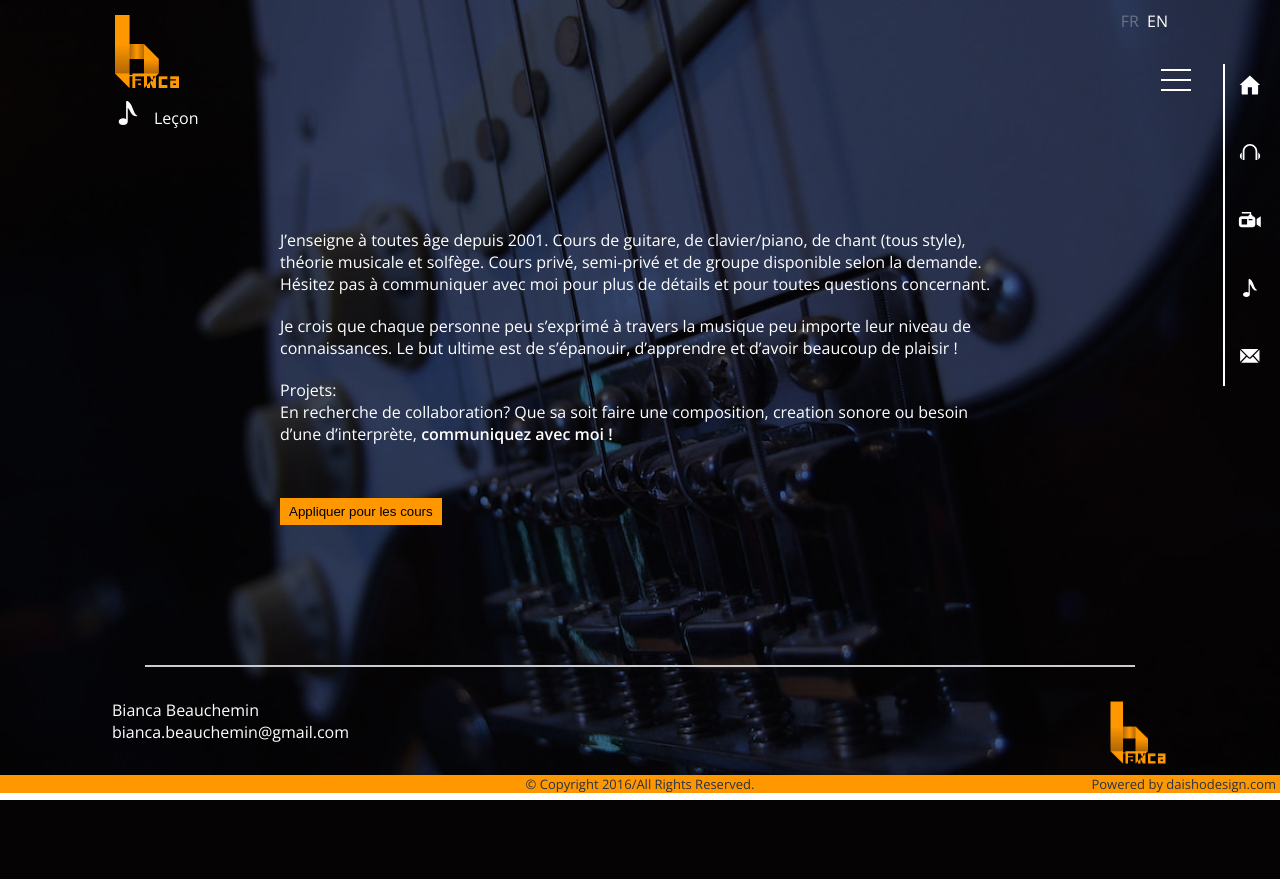
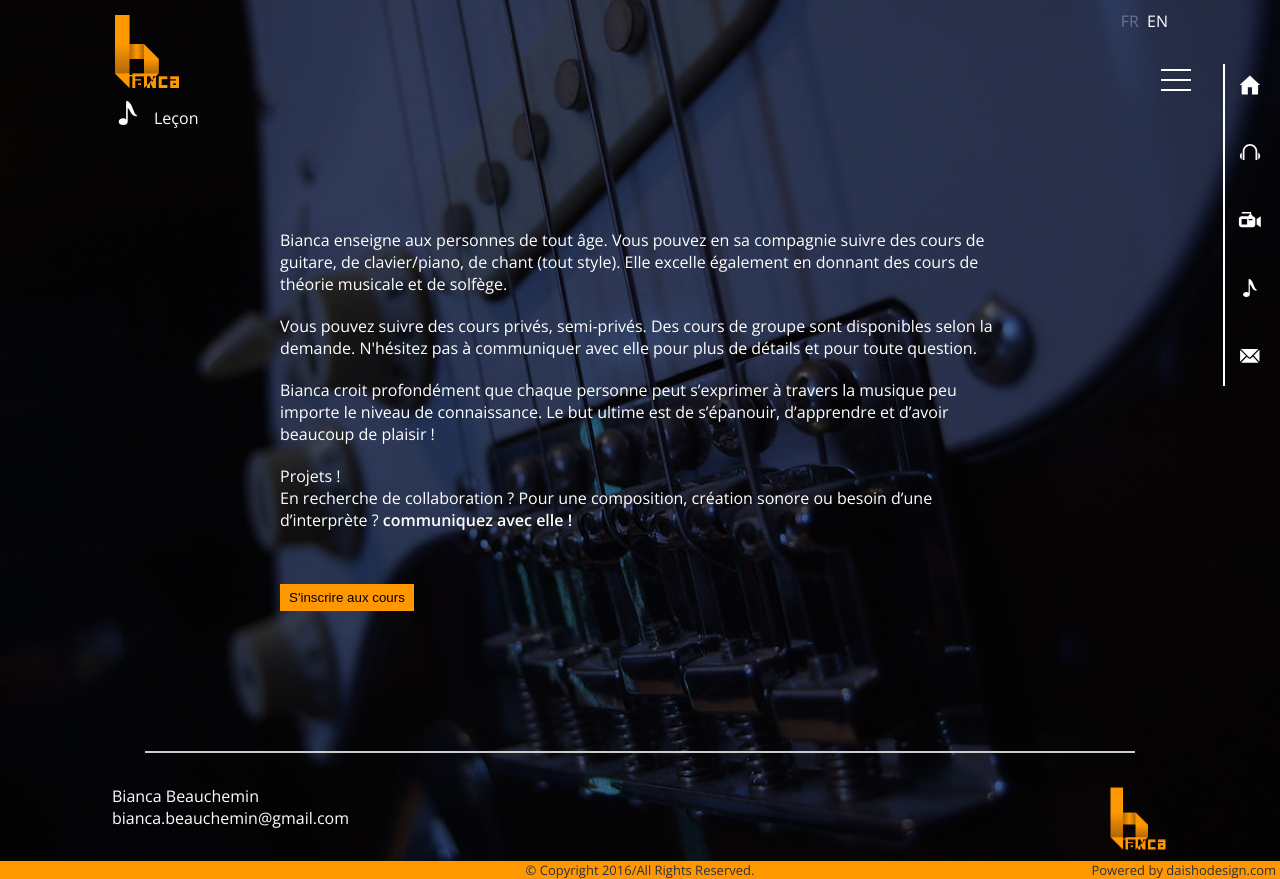
Before and after one commit to kdaisho/kdaisho.bianca_musician, a PHP site: page /lesson.php in a window 1280 px wide. Before the commit the page ends 800 px from the top, so only its background shows below. Run offline with PHP 8.4, Linux system fonts and the light colour scheme; some libraries are stand-ins or nearby versions.

Commit message:
Correction content in homepage and lecon page

```diff
--- a/css/styles.css
+++ b/css/styles.css
@@ -394,6 +394,10 @@ div.bio2 {
   margin: 0 auto 60px;
   padding: 60px 0 0;
   border-top: 1px dashed #CCC;
+}
+
+.bio2 p {
+  text-align: center;
 }
 
 *, *:before, *:after {
--- a/index.php
+++ b/index.php
@@ -129,10 +129,6 @@
 			</session>
 			<div class="bio2 col9 col11_m">
 				<p>Avec tout le respect dû à ses professeurs, il est ici impossible de tous les nommer.</p>
-				<p>Bianca enseigne aux personnes de tout âge. Vous pouvez en sa compagnie suivre des cours de guitare, de clavier/piano, de chant (tout style).</p>
-				<p>Elle excelle également en donnant des cours de  théorie musicale et de solfège.</p>
-				<p>Vous pouvez suivre des cours privés, semi-privés. Des cours de groupe sont disponibles selon la demande. N'hésitez pas à communiquer avec elle pour plus de détails et pour toute question.</p>
-				<p>Bianca croit profondément que chaque personne peut s’exprimer à travers la musique peu importe le niveau de connaissance. Le but ultime est de s’épanouir, d’apprendre et d’avoir beaucoup de plaisir !</p>
 			</div>
 			<?php include 'footer.php'; ?>
 		</div>
--- a/lesson.php
+++ b/lesson.php
@@ -25,17 +25,14 @@
 				<div class="clearFloat"></div>
 			</div>
 			<div class="description col8 col11_m">
-				<p>
-					J’enseigne à toutes âge depuis 2001. Cours de guitare, de clavier/piano, de chant (tous style), théorie musicale et solfège. Cours privé, semi-privé et de groupe disponible selon la demande. Hésitez pas à communiquer avec moi pour plus de détails et pour toutes questions concernant.
-				</p>
-				<p>
-					Je crois que chaque personne peu s’exprimé à travers la musique peu importe leur niveau de connaissances. Le but ultime est de s’épanouir, d’apprendre et d’avoir beaucoup de plaisir !
-				</p>
+				<p>Bianca enseigne aux personnes de tout âge. Vous pouvez en sa compagnie  suivre des cours de guitare, de clavier/piano, de chant (tout style). Elle excelle également en donnant des cours de  théorie musicale et de solfège.</p>
+				<p>Vous pouvez suivre des cours privés, semi-privés. Des cours de groupe sont disponibles selon la demande. N'hésitez pas à communiquer avec elle pour plus de détails et pour toute question.</p>
+				<p>Bianca croit profondément que chaque personne peut s’exprimer à travers la musique peu importe le niveau de connaissance. Le but ultime est de s’épanouir, d’apprendre et d’avoir beaucoup de plaisir !</p>
 				<h4>
-					Projets:<br />
-					En recherche de collaboration? Que sa soit faire une composition, creation sonore ou besoin d’une d’interprète, <span class="contact_link">communiquez avec moi !</span>
+					Projets !<br />
+					En recherche de collaboration ? Pour une composition, création sonore ou besoin d’une d’interprète ? <span class="contact_link">communiquez avec elle !</span>
 				</h4>
-				<button class="contact_link">Appliquer pour les cours</button>
+				<button class="contact_link">S'inscrire aux cours</button>
 			</div>
  		</session>
  		<span class="flank">
--- a/scss/styles.scss
+++ b/scss/styles.scss
@@ -226,7 +226,9 @@ div.bio2{
 	margin:0 auto 60px;
 	padding:60px 0 0;
 	border-top:1px dashed #CCC;
-	// display:none;
+}
+.bio2 p {
+	text-align: center;
 }
 
 //======= breakpoints
```
Also changed, not shown: 1 other file.
